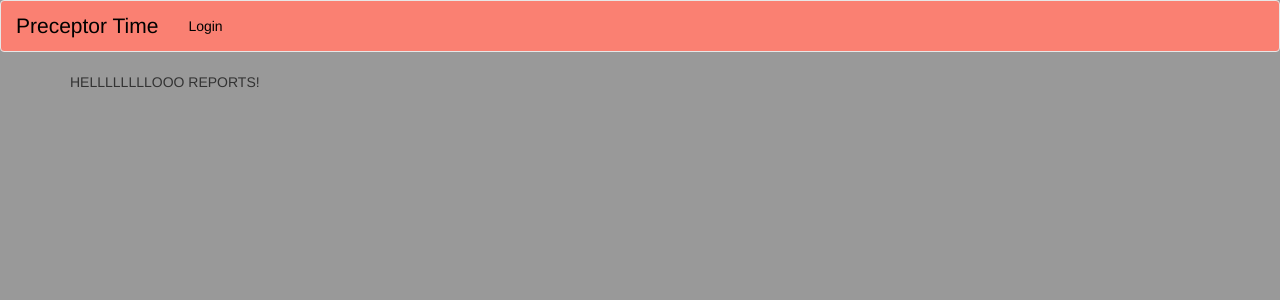
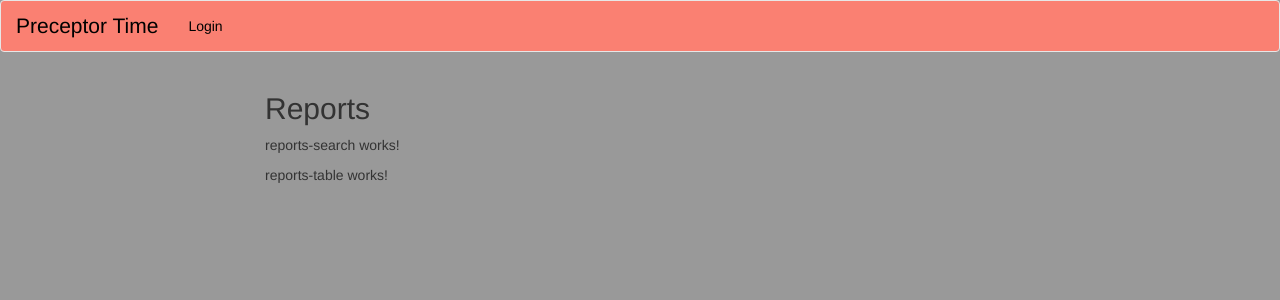
Before and after one commit to davidbisaccia/PreceptorTimeApp, an Angular app: page /reports in a window 1280 px wide. Shown: the top 300 px of the page. Built offline with nearby package versions, Linux system fonts and the light colour scheme.

Commit message:
Added the reports search and reports table components
Started using them in the reports component.

```diff
--- a/src/app/app.module.ts
+++ b/src/app/app.module.ts
@@ -8,12 +8,16 @@ import { AppRoutingModule } from './app-routing.module';
 import { HttpClientModule } from '@angular/common/http';
 import { SharedModule } from './shared/shared.module';
 import { ReportsComponent } from './reports/reports/reports.component';
+import { ReportsTableComponent } from './reports/reports-table/reports-table.component';
+import { ReportsSearchComponent } from './reports/reports-search/reports-search.component';
 
 @NgModule({
   declarations: [
     AppComponent,
     HeaderComponent,
     ReportsComponent,
+    ReportsTableComponent,
+    ReportsSearchComponent,
   ],
   imports: [
     BrowserModule,
--- /dev/null
+++ b/src/app/reports/reports-search/reports-search.component.html
@@ -0,0 +1 @@
+<p>reports-search works!</p>
--- /dev/null
+++ b/src/app/reports/reports-search/reports-search.component.ts
@@ -0,0 +1,15 @@
+import { Component, OnInit } from '@angular/core';
+
+@Component({
+  selector: 'app-reports-search',
+  templateUrl: './reports-search.component.html',
+  styleUrls: ['./reports-search.component.css']
+})
+export class ReportsSearchComponent implements OnInit {
+
+  constructor() { }
+
+  ngOnInit(): void {
+  }
+
+}
--- /dev/null
+++ b/src/app/reports/reports-table/reports-table.component.html
@@ -0,0 +1 @@
+<p>reports-table works!</p>
--- /dev/null
+++ b/src/app/reports/reports-table/reports-table.component.ts
@@ -0,0 +1,15 @@
+import { Component, OnInit } from '@angular/core';
+
+@Component({
+  selector: 'app-reports-table',
+  templateUrl: './reports-table.component.html',
+  styleUrls: ['./reports-table.component.css']
+})
+export class ReportsTableComponent implements OnInit {
+
+  constructor() { }
+
+  ngOnInit(): void {
+  }
+
+}
--- a/src/app/reports/reports/reports.component.html
+++ b/src/app/reports/reports/reports.component.html
@@ -1 +1,9 @@
-<p>HELLLLLLLLOOO REPORTS!</p>
+<div class="row">
+    <div class="col-md-8 col-md-offset-2">
+
+        <h2>Reports</h2>
+        <app-reports-search></app-reports-search>
+        <app-reports-table></app-reports-table>
+
+    </div>
+</div>
```
Also changed, not shown: src/app/reports/reports-search/reports-search.component.css (added), src/app/reports/reports-table/reports-table.component.css (added), 2 other files (tests, documents, lock files or other folders).
